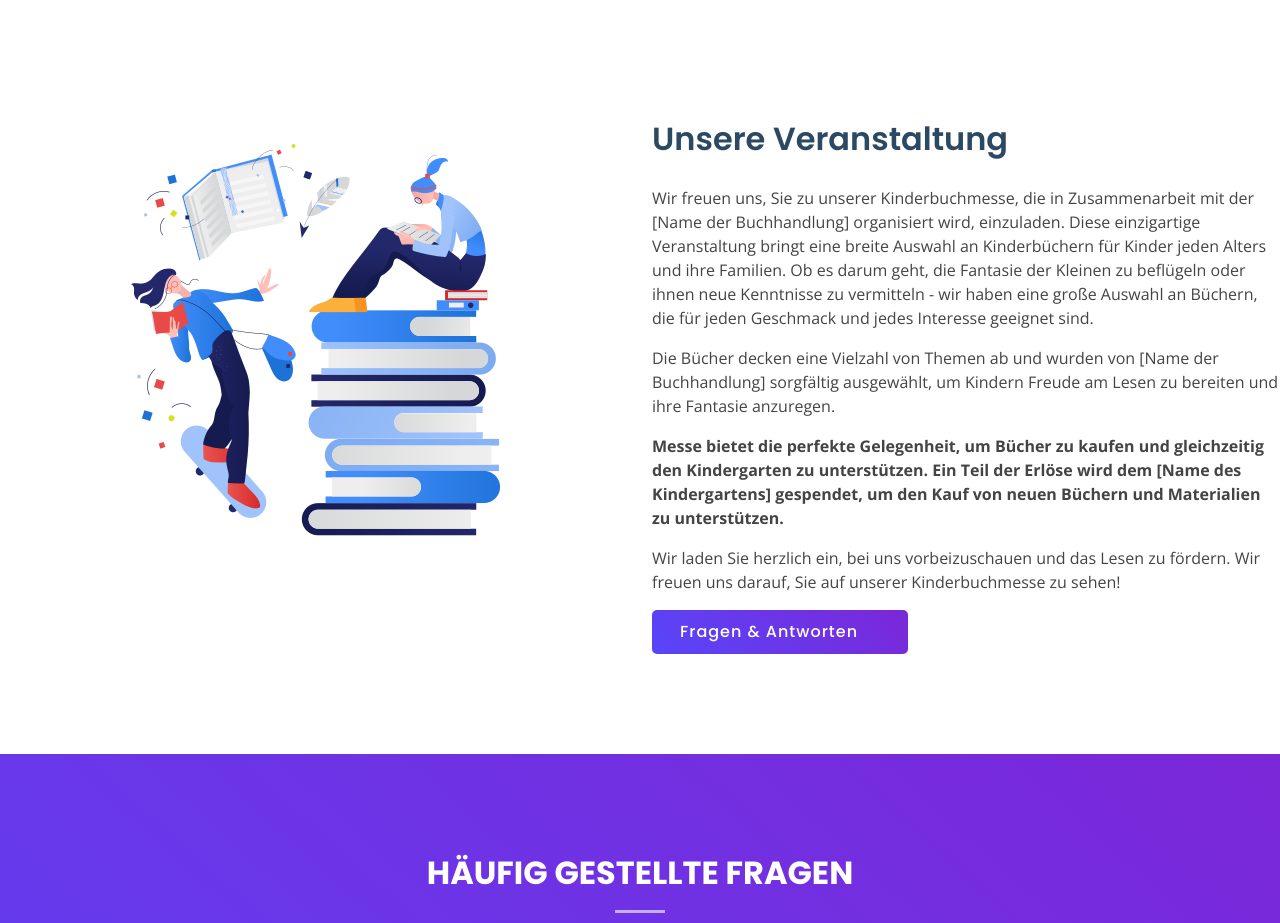
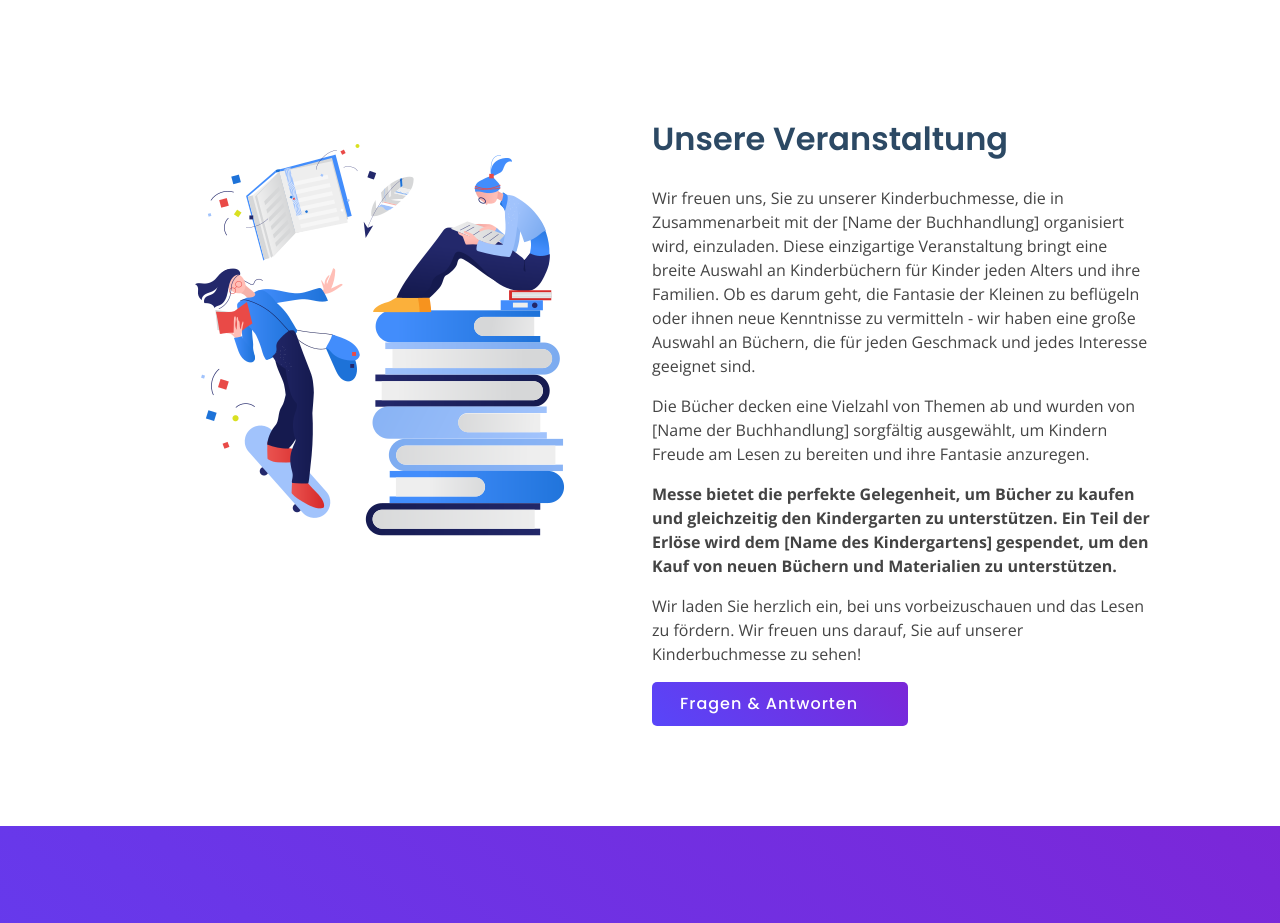
Before and after one commit to irynamill/bookfair, a plain HTML site: page index.html in a window 1280 px wide. Shown: the part 800-1723 px from the top of the page. Drawn offline with nearby package versions, Linux system fonts and the light colour scheme.

Commit message:
add padding

```diff
--- a/assets/css/style.css
+++ b/assets/css/style.css
@@ -621,6 +621,11 @@ section {
   text-align: center;
 }
 
+.about .container-test {
+  padding-left: 10%;
+  padding-right: 10%;
+}
+
 .about .container-test .row .booksImage {
   text-align: center;
 }
```
